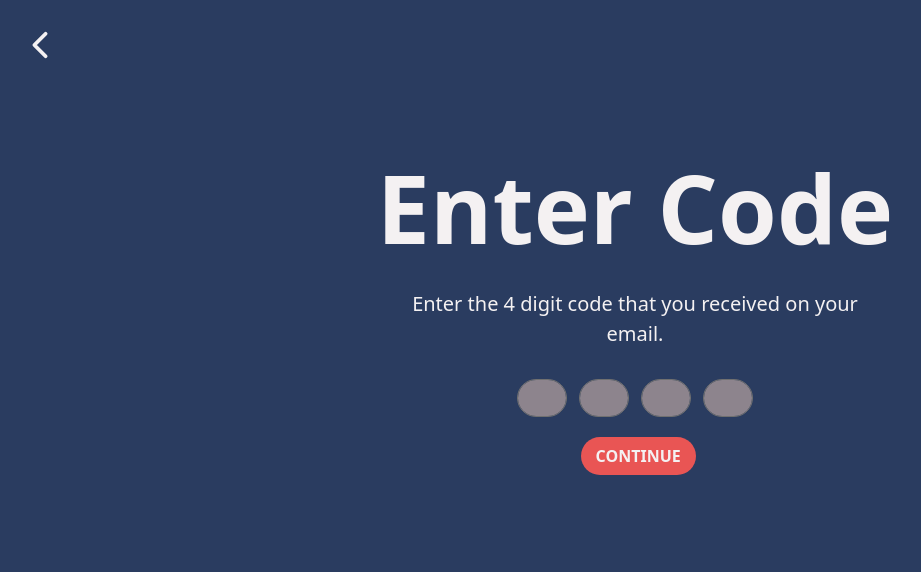
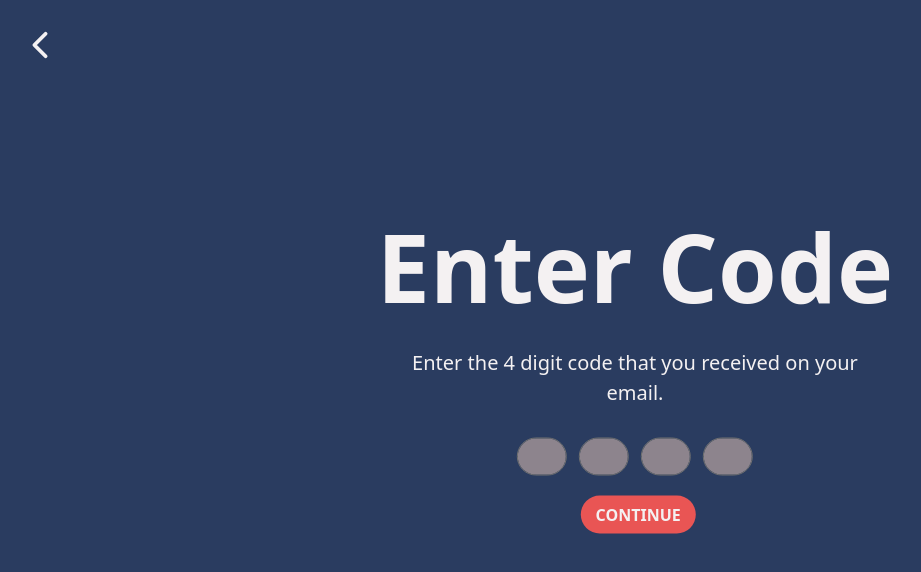
Before and after one commit to Mkamboykos/Zerbez-pwa, a React (Create React App) app: page /EnterCode in a window 1280 px wide. Shown: the top 572 px of the page, without its empty margins (5-926 px from the left). Built offline with nearby package versions, Linux system fonts and the light colour scheme.

Commit message:
centered all of the password pages

```diff
--- a/src/ForgotPassword_Page/EnterCode.js
+++ b/src/ForgotPassword_Page/EnterCode.js
@@ -126,6 +126,7 @@ class EnterCode extends Component{
         return (
             <div>
                 <Link to="/ForgotPassword" className="link"><IoChevronBack className="Back_button_EnterCode"/></Link>
+                <div className="forgotContainer">
                     <div className="forgotPasswordTitleContainer">
                         <h1 className="forgotTitleText"><b>Enter Code</b></h1>
                     </div>
@@ -152,6 +153,7 @@ class EnterCode extends Component{
                         </Form>
                     </div>
                 </div>
+            </div>
         );
       }
     }
--- a/src/ForgotPassword_Page/ResetPassword.js
+++ b/src/ForgotPassword_Page/ResetPassword.js
@@ -84,6 +84,7 @@ class ResetPassword extends Component{
         return (
             <div>
                 <Link to="/EnterCode" className="link"><IoChevronBack className="Back_button_ResetPassword"/></Link>
+                <div className="forgotContainer">
                     <div className="forgotPasswordTitleContainer">
                         <h1 className="forgotTitleText"><b>Reset</b></h1>
                         <h1 className="passwordTitleText"><b>Password</b></h1>
@@ -111,6 +112,7 @@ class ResetPassword extends Component{
                         </Form>
                     </div>
                 </div>
+            </div>
         );
       }
     }
--- a/src/Login_Page/ForgotPassword.js
+++ b/src/Login_Page/ForgotPassword.js
@@ -63,6 +63,7 @@ class ForgotPassword extends Component{
         return (
             <div>
                 <Link to="/" className="link"><IoChevronBack className="Back_button_ForgotPassword"/></Link>
+                <div className="forgotContainer">
                     <div className="forgotPasswordTitleContainer">
                         <h1 className="forgotTitleText"><b>Forgot</b></h1>
                         <h1 className="passwordTitleText"><b>Password?</b></h1>
@@ -86,6 +87,7 @@ class ForgotPassword extends Component{
                         </Form>
                     </div>
                 </div>
+            </div>
         );
       }
     }
--- a/src/index.css
+++ b/src/index.css
@@ -42,11 +42,13 @@ h1, p{
   align-items: center;
   justify-content: center;
   width: 100%;
-  height: 100%;
+  height: 90vh;
+  padding: 0;
 }
 
 .HomePageTitleContainer{
   margin-top: 60px;
+
 }
 
 .homePageImageContainer{
@@ -73,6 +75,7 @@ h1, p{
   justify-content: center;
   width: 100%;
   height: 100%;
+
 }
 
 .forgotpasswordContainer{
@@ -230,6 +233,13 @@ input#formPlaintextEmail.captchaBar.form-control::placeholder{
 
 /*Forgot Password Container*/
 
+.forgotContainer{
+  position: absolute;
+  top: 37%;
+  left: 50%;
+  transform: translate(-50%, -50%);
+}
+
 .forgotPasswordTitleContainer{
   display: flex;
   flex-direction: column;
@@ -238,7 +248,6 @@ input#formPlaintextEmail.captchaBar.form-control::placeholder{
   justify-content: center;
   width: 100%;
   height: 100%;
-
   margin-top: 150px;
 }
 
```
Lines whose indentation alone changed are shown as unchanged.
